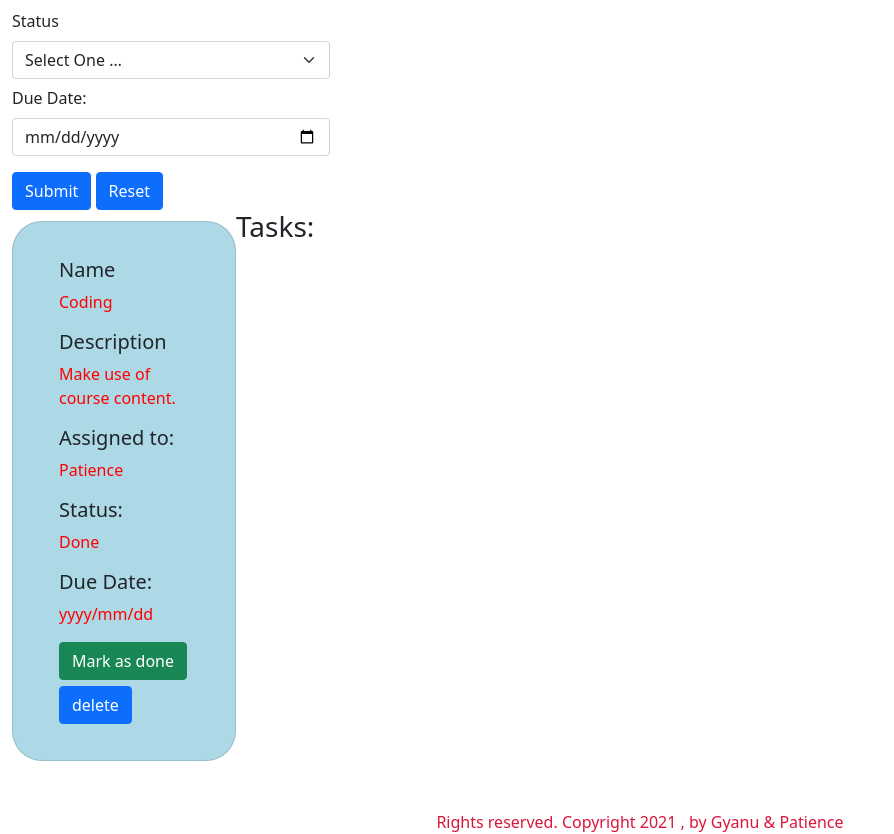
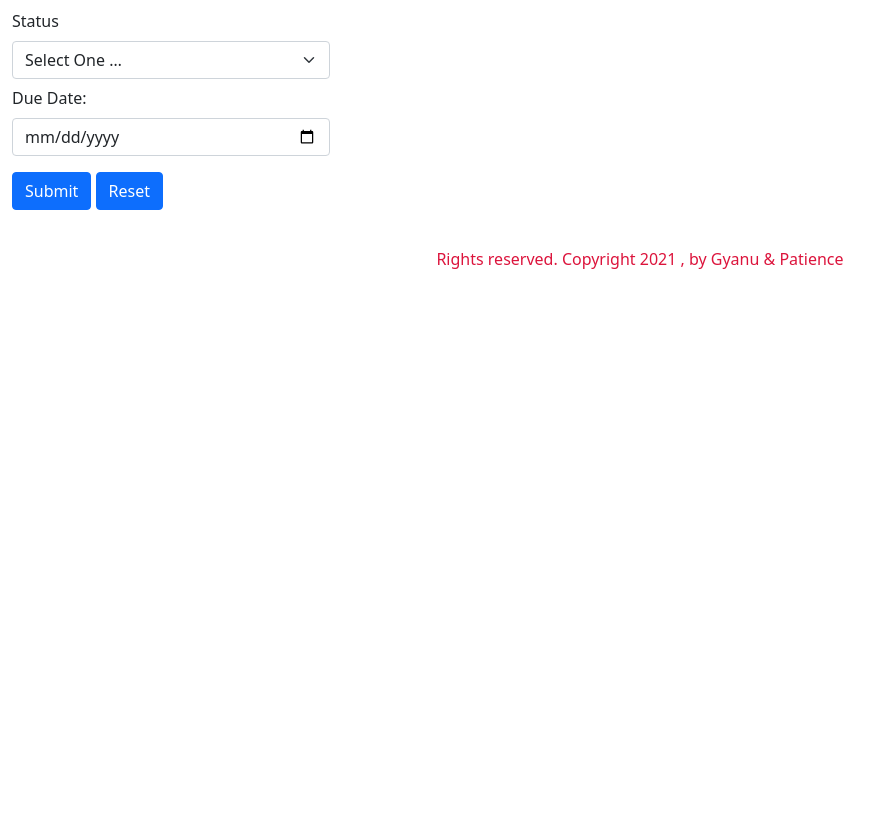
Before and after one commit to gyanu-sherchan-dev/jwdfinalproject, a plain HTML site: page index.html in a window 1280 px wide. Shown: the part 402-1236 px from the top of the page, without its empty margins (0-894 px from the left). After the commit the page ends 800 px from the top, so only its background shows below. Drawn offline with nearby package versions, Linux system fonts and the light colour scheme.

Commit message:
work on card alignment through html

```diff
--- a/index.html
+++ b/index.html
@@ -68,10 +68,10 @@
   <!--Form information ends here-->
 
         <!--Cards information-->
-    <section class="d-flex flex-wrap"> <!--justify-content-center-->
+    <section class="d-flex flex-wrap" id="task-list"> <!--justify-content-center-->
 
     <!--First card starts here-->
-      <div class="row">
+      <!-- <div class="row">
         <div class="col">
           <div class="mx-auto card" style="width: 14rem;">
             <div class="card-body">
@@ -90,21 +90,21 @@
             </div>
            </div>
           </div>
-      </div>
+      </div> -->
 
                <!--first card ends here-->
         <!-- Task list -->
 
-          <div class="row">
-            <div class="col">
-              <div class="task-list-container">
-                <h3 class="text-center">Tasks:</h3>
-                  <div class="d-flex justify-content-center">
-                    <ul class="list-group" id="task-list"></ul>
-                  </div>
-              </div>
-            </div>
-          </div>
+          <!-- <div class="row">
+            <div class="col"> -->
+              <!-- <div class="task-list-container"> -->
+                <!-- <h3 class="text-center">Tasks:</h3> -->
+                  <!-- <div class="d-flex justify-content-center"> -->
+                    <!-- <div id="task-list"></div> -->
+                  <!-- </div>
+              </div> -->
+            <!-- </div>
+          </div> -->
       </section>
               <footer>Rights reserved. Copyright 2021 , by Gyanu & Patience</footer>
 
```
